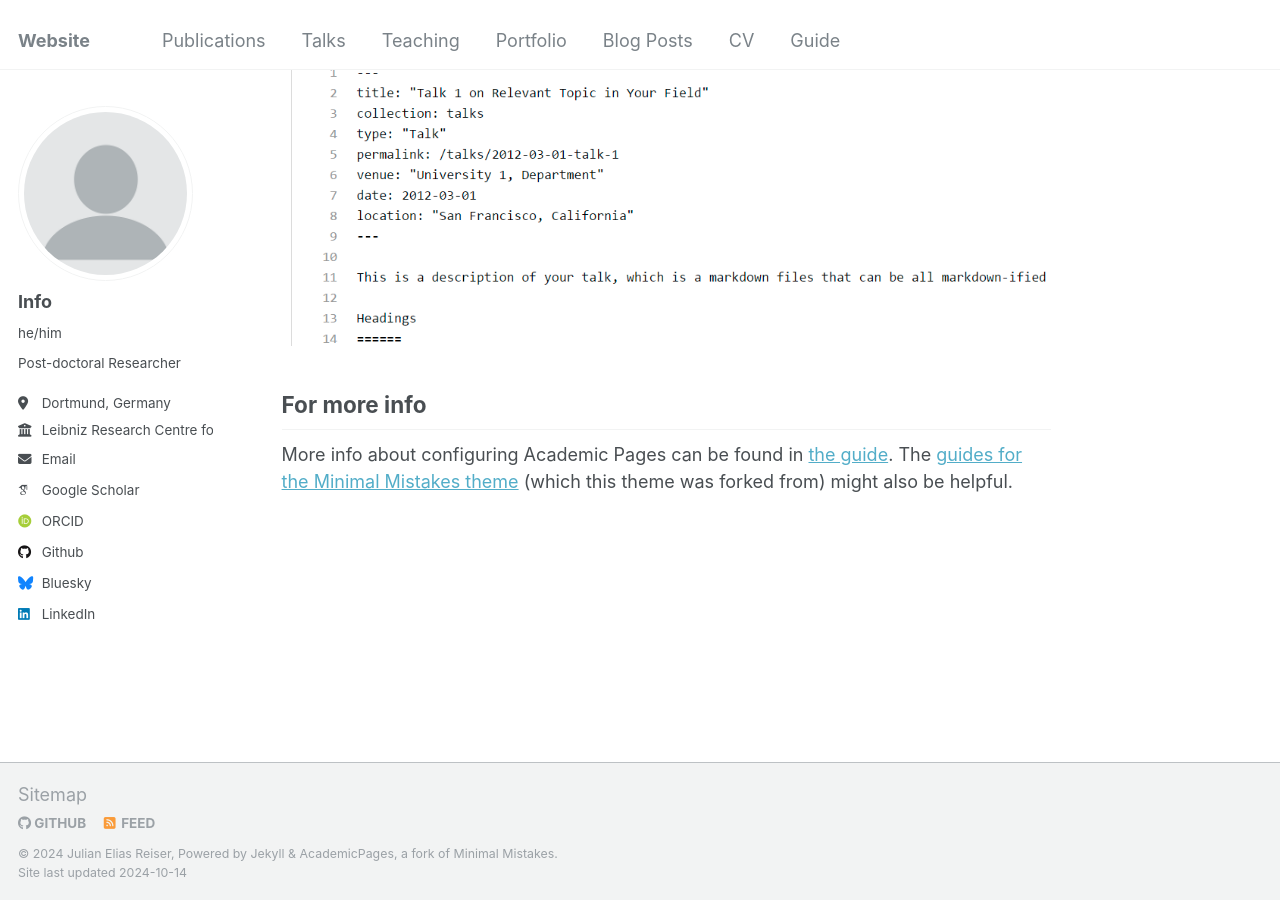
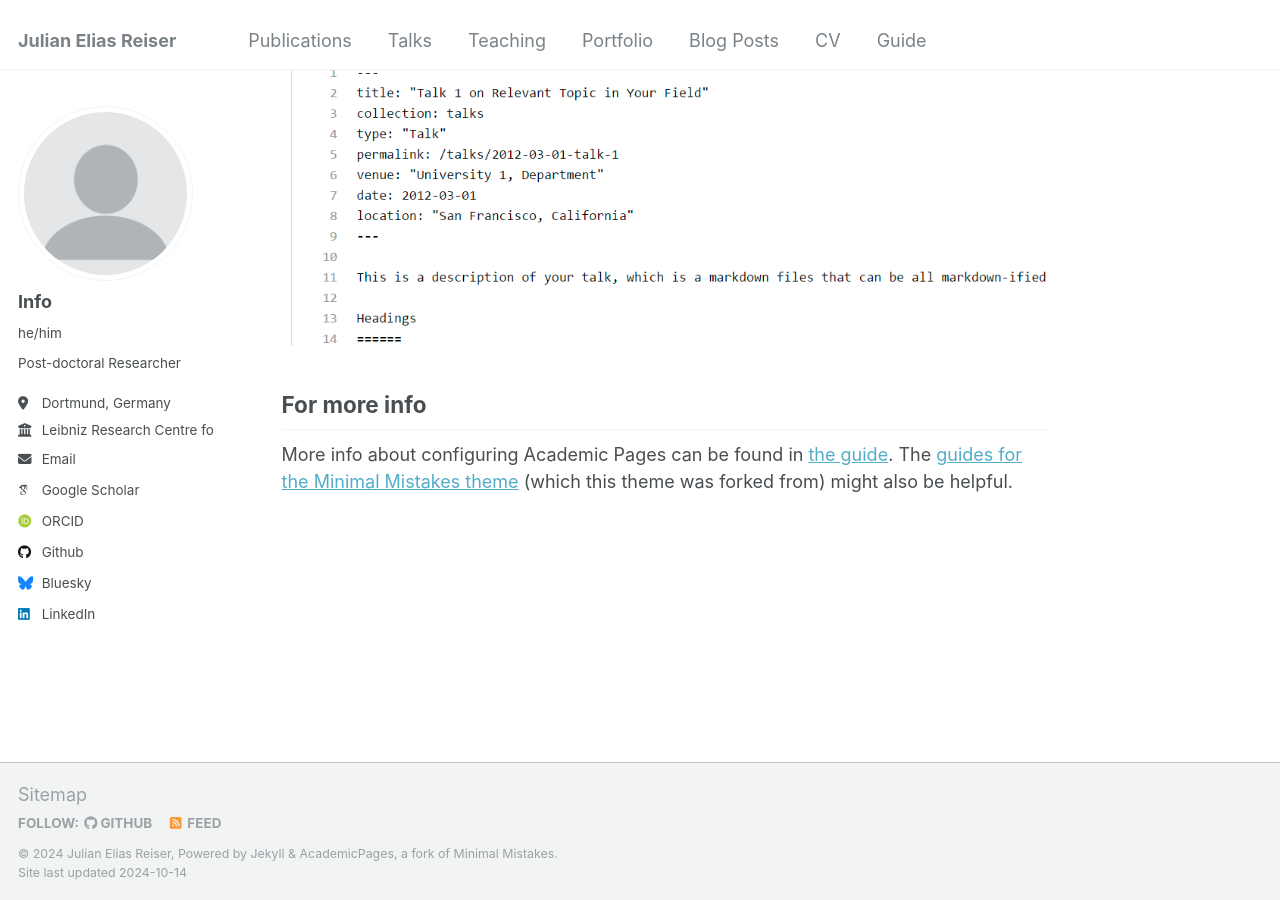
Before and after one commit to julianreiser/julianreiser.github.io, a Jekyll site: the page built from _pages/about.md, in a window 1280 px wide and 900 px high, scrolled down 2643 px. Built offline with Jekyll 4.4.1, drawn with Linux system fonts in a browser that asks for light colours; some web fonts are replaced.

Commit message:
Update _config.yml

```diff
--- a/_config.yml
+++ b/_config.yml
@@ -7,14 +7,14 @@
 # server process.
 
 # Basic Site Settings
-locale                   : "de-DE"
-title                    : "Website"
+locale                   : "en-US"
+title                    : "Julian Elias Reiser"
 title_separator          : "-"
 name                     : &name "Julian Elias Reiser"
-description              : &description "Post-doctoral Researcher"
+description              : &description "personal description"
 URL                      : "https://julianreiser.github.io"
 baseurl                  : "" # the subpath of your site, e.g. "/blog"
-repository               : "academicpages/academicpages.github.io"
+repository               : "julianreiser/julianreiser.github.io"
 
 # Site Author - The following control what appear as part of the author content on the side bar.
 #               If a field is blank the icon and link will not appear, otherwise it will be shown.
```
